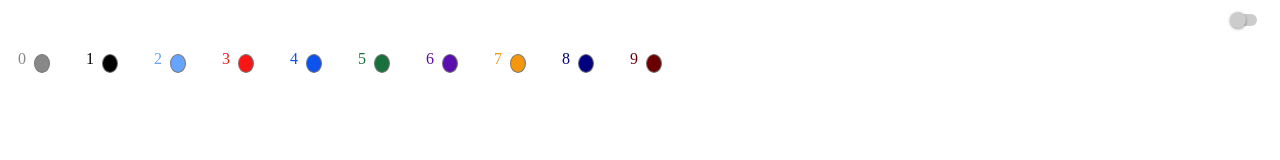
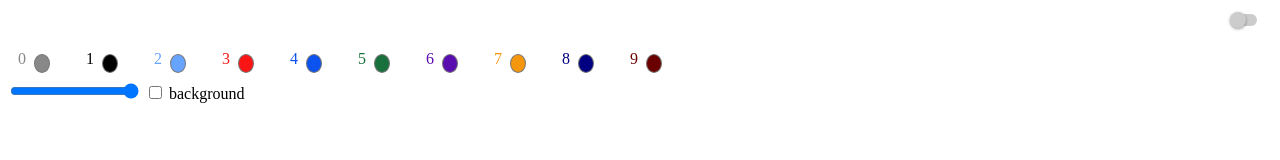
Before and after one commit to hadhadhadhadabettereffect/arithmechrome, a browser extension: page src/options.pug in a window 1280 px wide. Drawn offline with nearby package versions, Linux system fonts and the light colour scheme; files that its build step writes are made by us from their sources; files whose address does not match are found by name.

Commit message:
added bg range input to options

```diff
--- a/src/js/background.ts
+++ b/src/js/background.ts
@@ -14,11 +14,20 @@ var options = defaultOptions;
 
 chrome.storage.onChanged.addListener(onOptionsUpdate);
 chrome.tabs.onUpdated.addListener(onTabsUpdate);
+chrome.tabs.onActivated.addListener(onTabChange);
 chrome.storage.sync.get(defaultOptions, function (storedOptions) {
     options = storedOptions;
     if (options.active) msgTab();
     else updateIcon();
 });
+
+function onTabChange (activeInfo) {
+    // check if url is in list
+    chrome.tabs.sendMessage(activeInfo.tabId, {
+        active: options.active,
+        colors: options.colors
+    });
+}
 
 function onTabsUpdate (tabId, changeInfo, tab) {
     if (changeInfo.status == "complete") {
@@ -58,12 +67,12 @@ function msgTab () {
         function (tabs) {
             chrome.tabs.sendMessage(tabs[0].id, msg);
     });
-    // send msg to all tabs
-    chrome.tabs.query({}, function (tabs) {
-        for (let tab of tabs) {
-            chrome.tabs.sendMessage(tab.id, msg);
-        }
-    });
+    // // send msg to all tabs
+    // chrome.tabs.query({}, function (tabs) {
+    //     for (let tab of tabs) {
+    //         chrome.tabs.sendMessage(tab.id, msg);
+    //     }
+    // });
 }
 
 function updateIcon () {
--- a/src/js/defaults.ts
+++ b/src/js/defaults.ts
@@ -1,17 +1,17 @@
 export const options = {
     colors: [
-        "#888888", // gray
-        "#000000", // black
-        "#67a4ff", // light blue
-        "#fb1515", // red
-        "#0c52ef", // blue
-        "#18713c", // green
-        "#5a0eaf", // purple
-        "#f5970c", // orange
-        "#000080", // navy
-        "#6b0000" // maroon
+        "#888888", // 0 gray
+        "#000000", // 1 black
+        "#67a4ff", // 2 light blue
+        "#fb1515", // 3 red
+        "#0c52ef", // 4 blue
+        "#18713c", // 5 green
+        "#5a0eaf", // 6 purple
+        "#f5970c", // 7 orange
+        "#000080", // 8 navy
+        "#6b0000"  // 9 maroon
     ],
     active: true,
-    useBackground: false,
-    backgroundColor: "#eeeeee"
+    usebg: false,
+    background: 0
 };
--- a/src/js/main.ts
+++ b/src/js/main.ts
@@ -91,14 +91,14 @@ function writeCSS () {
         styleNode = document.createElement("style");
         document.head.appendChild(styleNode);
     }
-    var styleText = "";
+    var styleText = "colordigit{background:"+ colors[10] +"}";
     for (let i=0; i<10; ++i) {
-        styleText += "colordigit.n" + i + "{color:" + colors[i] + ";}";
+        styleText += "colordigit.n" + i + "{color:" + colors[i] + "}";
     }
     styleNode.innerHTML = styleText;
 }
 
-/**
+/*
  *
  */
 function removeCSS () {
--- a/src/js/options.ts
+++ b/src/js/options.ts
@@ -4,6 +4,9 @@ import "./components/Toggle";
 const arr_el_input_colors = document.querySelectorAll(".color-input");
 const arr_el_undo = document.querySelectorAll(".undo");
 const arr_el_labels = document.querySelectorAll(".number-label");
+const el_digit_wrap = document.getElementById("digits");
+const el_range_bg:HTMLInputElement = <HTMLInputElement> document.getElementById("bg");
+const el_check_usebg:HTMLInputElement = <HTMLInputElement> document.getElementById("usebg");
 var el_active_toggle;
 
 // init with default values
@@ -23,15 +26,35 @@ document.addEventListener('DOMContentLoaded', function () {
         options = storedOptions;
         cachedColors = options.colors.slice();
         el_active_toggle.checked = options.active;
+        el_check_usebg.checked = options.usebg;
+        el_range_bg.value = ''+ (255 - options.background);
         for (let i=0; i<10; ++i) {
             (<HTMLInputElement>arr_el_input_colors[i]).value = cachedColors[i];
             (<HTMLElement>arr_el_labels[i]).style.color = cachedColors[i];
             (<HTMLElement>arr_el_undo[i]).style.color = cachedColors[i];
         }
+        requestAnimationFrame(updateBgColor);
     });
 });
-document.getElementById("digits").addEventListener("change", handleColorInput);
-document.getElementById("digits").addEventListener("click", handleClickUndo);
+
+el_digit_wrap.addEventListener("change", handleColorInput);
+el_digit_wrap.addEventListener("click", handleClickUndo);
+
+document.getElementById("bgwrap").addEventListener("change", function (event) {
+    options.usebg = el_check_usebg.checked;
+    options.background = 255 - parseInt(el_range_bg.value);
+    chrome.storage.sync.set(options);
+    requestAnimationFrame(updateBgColor);
+});
+
+function updateBgColor () {
+    el_digit_wrap.style.background = options.usebg ?
+        "rgb(" + options.background + "," +
+                options.background + "," +
+                options.background + ")" :
+        "none";
+}
+
 
 /**
  * when undo button is clicked, set color to cached value
--- a/src/options.pug
+++ b/src/options.pug
@@ -17,4 +17,8 @@ html
         #digits
             while n < 10
                 +colorselect(n++)
+        #bgwrap
+            input(id="bg" type="range" min=0 max=255)
+            input(id="usebg" type="checkbox")
+            label background
         script(src="js/options.js")
```
Also changed, not shown: dist/js/background.js, dist/js/main.js, dist/js/options.js, dist/options.html.
